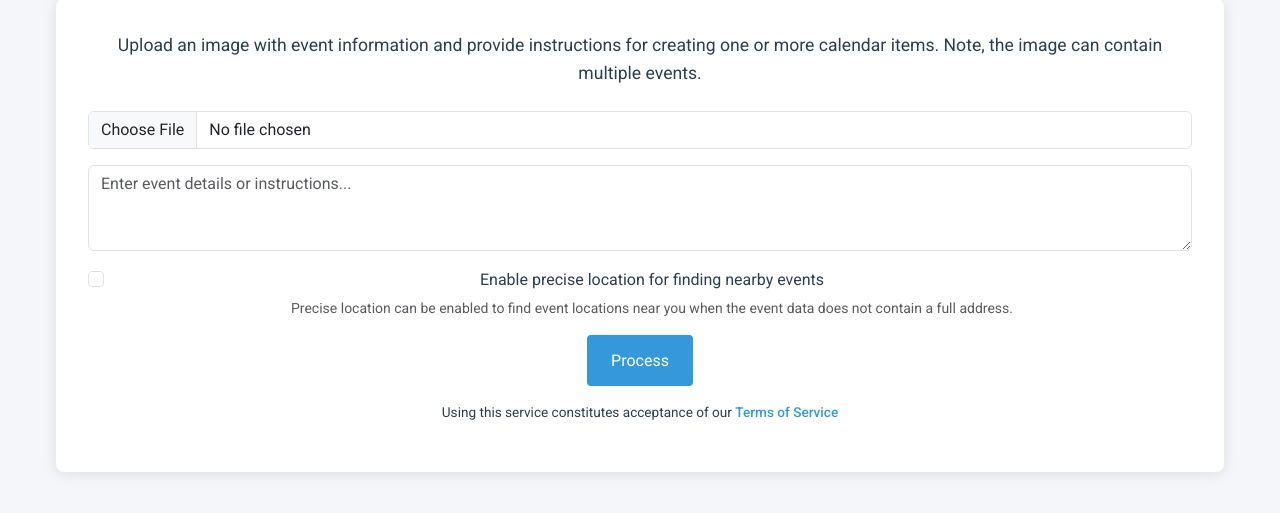
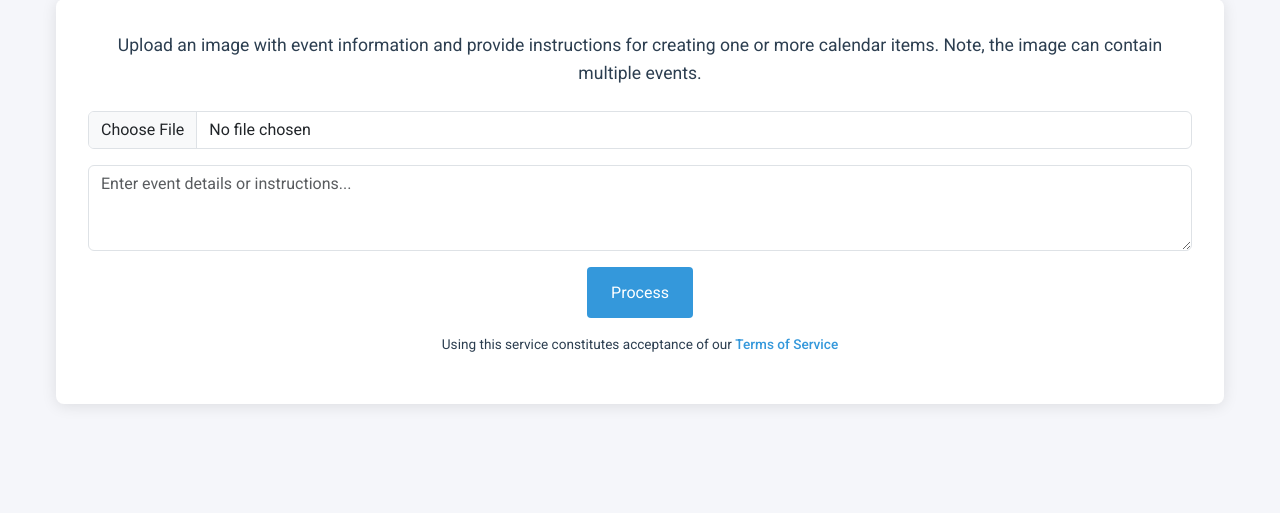
Before and after one commit to ericwastaken/CalendarHelperAi, a Flask app: page / in a window 1280 px wide. Shown: the part 153-666 px from the top of the page. Run offline with Flask 3, Linux system fonts and the light colour scheme; some libraries are stand-ins or nearby versions.

Commit message:
Restored to 'c8bc8f251566a9ac16502f8684b914248478346d'
Replit-Restored-To:c8bc8f251566a9ac16502f8684b914248478346d

```diff
--- a/pyproject.toml
+++ b/pyproject.toml
@@ -17,5 +17,4 @@ dependencies = [
     "icalendar>=6.1.1",
     "python-dotenv>=1.0.1",
     "tzdata>=2024.1",
-    "geoip2>=4.8.0",
 ]
--- a/routes.py
+++ b/routes.py
@@ -9,8 +9,7 @@ import uuid
 @app.route('/')
 def index():
     session['session_id'] = str(uuid.uuid4())
-    client_ip = request.headers.get('X-Forwarded-For', request.remote_addr)
-    return render_template('index.html', client_ip=client_ip)
+    return render_template('index.html')
 
 @app.route('/process', methods=['POST'])
 def process():
@@ -25,14 +24,10 @@ def process():
         else:
             image_data = None
 
-        # Get timezone and location data
+        # Get timezone from request
         timezone = request.headers.get('X-Timezone', 'UTC')
-        latitude = request.form.get('latitude')
-        longitude = request.form.get('longitude')
-        location_data = {'latitude': latitude, 'longitude': longitude} if latitude and longitude else None
-
         # Process with AI
-        events = process_image_and_text(image_data, text, None, timezone, location_data)
+        events = process_image_and_text(image_data, text, None, timezone)
 
         # Store in session
         session['current_events'] = events
--- a/templates/index.html
+++ b/templates/index.html
@@ -33,11 +33,6 @@
                 <div class="mb-3">
                     <textarea class="form-control" id="text" name="text" rows="3"
                               placeholder="Enter event details or instructions..."></textarea>
-                </div>
-                <div class="mb-3 form-check">
-                    <input type="checkbox" class="form-check-input" id="preciseLocation">
-                    <label class="form-check-label" for="preciseLocation">Enable precise location for finding nearby events</label>
-                    <small class="form-text text-muted d-block">Precise location can be enabled to find event locations near you when the event data does not contain a full address.</small>
                 </div>
                 <div class="text-center">
                     <button type="submit" class="button" id="processButton">Process</button>
```
Also changed, not shown: static/js/app.js (+0 -15 lines).
